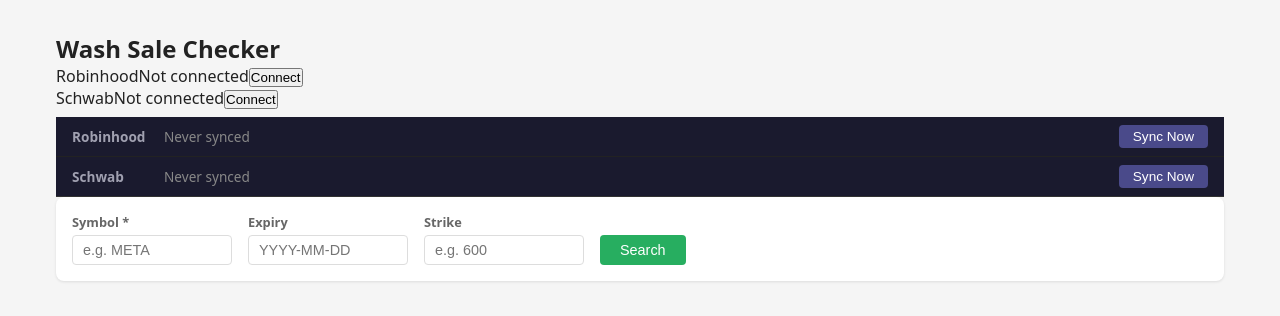
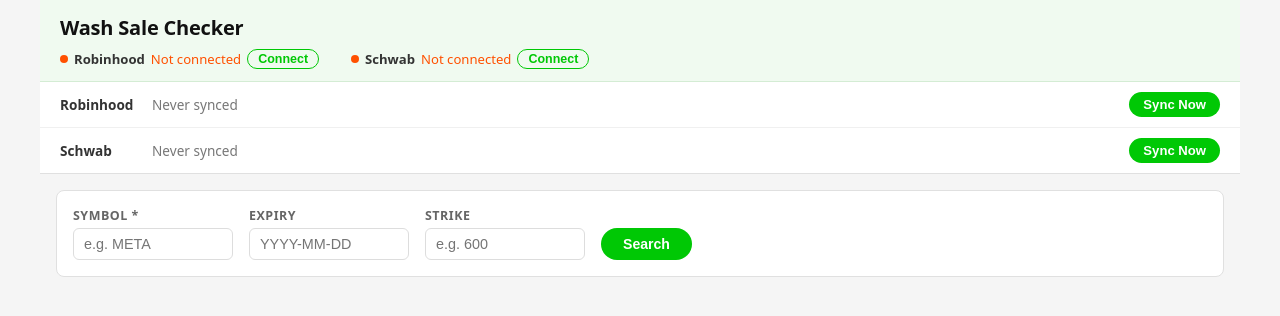
Before and after one commit to pgupta90/wash-sale-tracker, a React app in the folder frontend/: page / in a window 1280 px wide. Shown: the top 316 px of the page. Built offline with nearby package versions, Linux system fonts and the light colour scheme; no server answers; the HTML template or start-up script is replaced by a standard one.

Commit message:
feat: full Robinhood design language restyle

```diff
--- a/frontend/src/App.css
+++ b/frontend/src/App.css
@@ -1,15 +1,83 @@
 * { box-sizing: border-box; margin: 0; padding: 0; }
-body { font-family: system-ui, sans-serif; background: #f5f5f5; color: #222; }
+body { font-family: system-ui, -apple-system, 'Inter', sans-serif; background: #f5f5f5; color: #222; }
 
-.app { max-width: 1200px; margin: 0 auto; padding: 16px; }
-.app-header { padding: 16px 0 8px; }
-.app-header h1 { font-size: 1.5rem; font-weight: 700; }
-.app-main { display: flex; flex-direction: column; gap: 16px; }
+/* ── Layout ── */
+.app { max-width: 1200px; margin: 0 auto; }
+.app-main { display: flex; flex-direction: column; gap: 16px; padding: 16px; }
 
-/* Sync Bar */
+/* ── Header ── */
+.app-header {
+  background: #f0faf0;
+  border-bottom: 1px solid #d4ecd4;
+}
+
+.app-header-title-row {
+  padding: 14px 20px 8px;
+}
+
+.app-header h1 {
+  font-size: 1.25rem;
+  font-weight: 700;
+  color: #111;
+  letter-spacing: -0.01em;
+}
+
+/* ── Auth Bar ── */
+.auth-bar {
+  display: flex;
+  gap: 0;
+  padding: 0 20px 12px;
+  flex-wrap: wrap;
+  gap: 0 32px;
+}
+
+.auth-bar-row {
+  display: flex;
+  align-items: center;
+  gap: 6px;
+  font-size: 0.82rem;
+}
+
+.auth-dot {
+  width: 8px;
+  height: 8px;
+  border-radius: 50%;
+  flex-shrink: 0;
+}
+
+.auth-dot-connected { background: #00c805; }
+.auth-dot-disconnected { background: #ff5000; }
+
+.auth-platform-name {
+  font-weight: 600;
+  color: #333;
+}
+
+.auth-status-text { color: #666; }
+.auth-connected { color: #00c805; }
+.auth-disconnected { color: #ff5000; }
+
+.auth-connect-btn {
+  background: none;
+  border: 1px solid #00c805;
+  color: #00c805;
+  border-radius: 12px;
+  padding: 2px 10px;
+  font-size: 0.78rem;
+  font-weight: 600;
+  cursor: pointer;
+  transition: background 0.15s;
+}
+
+.auth-connect-btn:hover {
+  background: #e8fde8;
+}
+
+/* ── Sync Bar ── */
 .sync-bar {
-  background: #1a1a2e;
-  border-bottom: 1px solid #333;
+  background: #ffffff;
+  border-bottom: 1px solid #e0e0e0;
+  border-top: none;
   padding: 0;
 }
 
@@ -17,109 +85,220 @@
   display: flex;
   align-items: center;
   gap: 12px;
-  padding: 8px 16px;
-  border-bottom: 1px solid #222;
+  padding: 10px 20px;
+  border-bottom: 1px solid #f0f0f0;
 }
 
-.sync-bar-row:last-child {
-  border-bottom: none;
-}
+.sync-bar-row:last-child { border-bottom: none; }
 
 .sync-platform {
   font-weight: 600;
-  color: #a0a0b0;
+  color: #333;
   font-size: 0.85rem;
   width: 80px;
   flex-shrink: 0;
 }
 
 .sync-timestamp {
-  color: #888;
+  color: #777;
   font-size: 0.85rem;
   flex: 1;
 }
 
+.sync-timestamp-stale {
+  color: #f5a623;
+  font-weight: 600;
+}
+
 .sync-error {
-  color: #ff6b6b;
-  font-size: 0.85rem;
+  color: #ff5000;
+  font-size: 0.82rem;
 }
 
 .sync-button {
-  background: #4a4a8a;
+  background: #00c805;
   color: white;
   border: none;
-  padding: 4px 14px;
-  border-radius: 4px;
+  padding: 5px 14px;
+  border-radius: 16px;
   cursor: pointer;
-  font-size: 0.85rem;
+  font-size: 0.82rem;
+  font-weight: 600;
   flex-shrink: 0;
+  transition: background 0.15s;
 }
 
-.sync-button:hover:not(:disabled) {
-  background: #6a6aaa;
-}
+.sync-button:hover:not(:disabled) { background: #00b004; }
 
 .sync-button:disabled {
   opacity: 0.5;
   cursor: not-allowed;
 }
 
-/* Search Filters */
+/* ── Toast ── */
+.toast {
+  margin: 12px 16px 0;
+  padding: 10px 16px;
+  border-radius: 8px;
+  font-size: 0.88rem;
+  font-weight: 500;
+}
+
+.toast-success { background: #e8fde8; color: #166534; border: 1px solid #86efac; }
+.toast-error { background: #fff0eb; color: #c2410c; border: 1px solid #fdba74; }
+
+/* ── Search Filters ── */
 .search-filters {
   display: flex; gap: 16px; align-items: flex-end; padding: 16px;
   background: #fff; border-radius: 8px;
-  box-shadow: 0 1px 3px rgba(0,0,0,0.1); flex-wrap: wrap;
-}
-.filter-group { display: flex; flex-direction: column; gap: 4px; }
-.filter-group span { font-size: 0.8rem; color: #666; font-weight: 600; }
-.filter-group input {
-  padding: 6px 10px; border: 1px solid #ddd;
-  border-radius: 4px; font-size: 0.9rem; width: 160px;
-}
-.search-filters button {
-  padding: 7px 20px; background: #27ae60; color: #fff;
-  border: none; border-radius: 4px; cursor: pointer; font-size: 0.9rem;
+  border: 1px solid #e0e0e0;
+  flex-wrap: wrap;
 }
 
-/* Trades Table */
+.filter-group { display: flex; flex-direction: column; gap: 4px; }
+.filter-group span { font-size: 0.78rem; color: #666; font-weight: 600; text-transform: uppercase; letter-spacing: 0.04em; }
+.filter-group input {
+  padding: 7px 10px; border: 1px solid #ddd;
+  border-radius: 6px; font-size: 0.9rem; width: 160px;
+  outline: none;
+}
+.filter-group input:focus { border-color: #00c805; }
+
+.search-filters button {
+  padding: 8px 22px; background: #00c805; color: #fff;
+  border: none; border-radius: 16px; cursor: pointer; font-size: 0.88rem;
+  font-weight: 700; transition: background 0.15s;
+}
+.search-filters button:hover { background: #00b004; }
+
+/* ── Trades Table ── */
 .trades-section {
   background: #fff; border-radius: 8px;
-  box-shadow: 0 1px 3px rgba(0,0,0,0.1); overflow: hidden;
+  border: 1px solid #e0e0e0; overflow: hidden;
 }
-.trades-count { padding: 12px 16px; font-size: 0.9rem; color: #555; border-bottom: 1px solid #eee; }
+.trades-count { padding: 12px 16px; font-size: 0.88rem; color: #555; border-bottom: 1px solid #eee; }
 .table-scroll { overflow-x: auto; }
-.trades-table { width: 100%; border-collapse: collapse; font-size: 0.875rem; }
+.trades-table { width: 100%; border-collapse: collapse; font-size: 0.85rem; }
 .trades-table th {
   background: #f8f8f8; padding: 10px 12px; text-align: left;
   font-weight: 600; border-bottom: 2px solid #e0e0e0; white-space: nowrap;
+  font-size: 0.78rem; text-transform: uppercase; letter-spacing: 0.03em; color: #666;
 }
-.trades-table td { padding: 8px 12px; border-bottom: 1px solid #f0f0f0; }
+.trades-table td { padding: 9px 12px; border-bottom: 1px solid #f0f0f0; }
 
 /* Row status */
-.row-status-open { background: #fff; font-weight: 600; }
-.row-status-closed { background: #fafafa; color: #555; }
+.row-status-open { background: #fff; }
+.row-status-closed { background: #fafafa; color: #666; }
 
 /* Side */
-.side-buy { color: #27ae60; font-weight: 700; }
-.side-sell { color: #c0392b; font-weight: 700; }
+.side-buy { color: #00c805; font-weight: 700; }
+.side-sell { color: #ff5000; font-weight: 700; }
 
 /* Badges */
 .badge {
   display: inline-block; padding: 2px 8px; border-radius: 12px;
-  font-size: 0.78rem; font-weight: 600; text-transform: capitalize;
+  font-size: 0.75rem; font-weight: 600; text-transform: capitalize;
 }
 .badge-call { background: #dbeafe; color: #1d4ed8; }
 .badge-put { background: #ffedd5; color: #c2410c; }
 .badge-na { background: #f3f4f6; color: #6b7280; }
-.badge-status-open { background: #dcfce7; color: #166534; }
+.badge-status-open { background: #e8fde8; color: #166534; }
 .badge-status-closed { background: #f3f4f6; color: #374151; }
 .badge-strategy { background: #f3e8ff; color: #7e22ce; }
 
 /* Empty / utility */
 .trades-empty {
-  padding: 32px; text-align: center; color: #888;
-  background: #fff; border-radius: 8px;
-  box-shadow: 0 1px 3px rgba(0,0,0,0.1);
+  padding: 40px; text-align: center; color: #999;
+  background: #fff; border-radius: 8px; border: 1px solid #e0e0e0;
 }
 .loading { padding: 16px; color: #555; }
-.error { padding: 16px; color: #c0392b; }
+.error { padding: 16px; color: #ff5000; }
+
+/* ── Modal ── */
+.modal-backdrop {
+  position: fixed; inset: 0;
+  background: rgba(0,0,0,0.45);
+  display: flex; align-items: center; justify-content: center;
+  z-index: 1000;
+}
+
+.modal-card {
+  background: #fff;
+  border-radius: 12px;
+  width: 420px;
+  max-width: calc(100vw - 32px);
+  box-shadow: 0 8px 32px rgba(0,0,0,0.18);
+  overflow: hidden;
+}
+
+.modal-header {
+  display: flex; align-items: center; justify-content: space-between;
+  padding: 16px 20px 12px;
+  border-bottom: 1px solid #f0f0f0;
+}
+
+.modal-title {
+  font-weight: 700;
+  font-size: 1rem;
+  color: #111;
+}
+
+.modal-close {
+  background: none; border: none; cursor: pointer;
+  color: #888; font-size: 1rem; padding: 2px 4px;
+  line-height: 1;
+}
+.modal-close:hover { color: #333; }
+
+.modal-body { padding: 16px 20px; }
+
+.modal-instruction {
+  font-size: 0.88rem; color: #555; margin-bottom: 14px; line-height: 1.5;
+}
+
+.modal-steps {
+  font-size: 0.88rem; color: #333;
+  padding-left: 20px;
+  display: flex; flex-direction: column; gap: 8px;
+  line-height: 1.6;
+}
+
+.modal-command-block {
+  display: flex; align-items: center; gap: 8px;
+  background: #f5f5f5; border: 1px solid #e0e0e0;
+  border-radius: 6px; padding: 7px 10px; margin-top: 6px;
+}
+
+.modal-command-block code {
+  font-family: 'SF Mono', 'Fira Mono', monospace;
+  font-size: 0.82rem; color: #222; flex: 1;
+}
+
+.modal-copy-btn {
+  background: none; border: 1px solid #ccc; border-radius: 4px;
+  padding: 2px 8px; font-size: 0.75rem; cursor: pointer; color: #555;
+  flex-shrink: 0;
+}
+.modal-copy-btn:hover { background: #efefef; }
+
+.modal-error {
+  margin-top: 12px; font-size: 0.82rem;
+  color: #ff5000; background: #fff0eb;
+  border: 1px solid #fdba74; border-radius: 6px;
+  padding: 8px 12px;
+}
+
+.modal-footer {
+  padding: 12px 20px 16px;
+  display: flex; justify-content: flex-end;
+  border-top: 1px solid #f0f0f0;
+}
+
+.modal-done-btn {
+  background: #00c805; color: white; border: none;
+  border-radius: 16px; padding: 8px 22px;
+  font-size: 0.88rem; font-weight: 700; cursor: pointer;
+  transition: background 0.15s;
+}
+.modal-done-btn:hover:not(:disabled) { background: #00b004; }
+.modal-done-btn:disabled { opacity: 0.5; cursor: not-allowed; }
```
